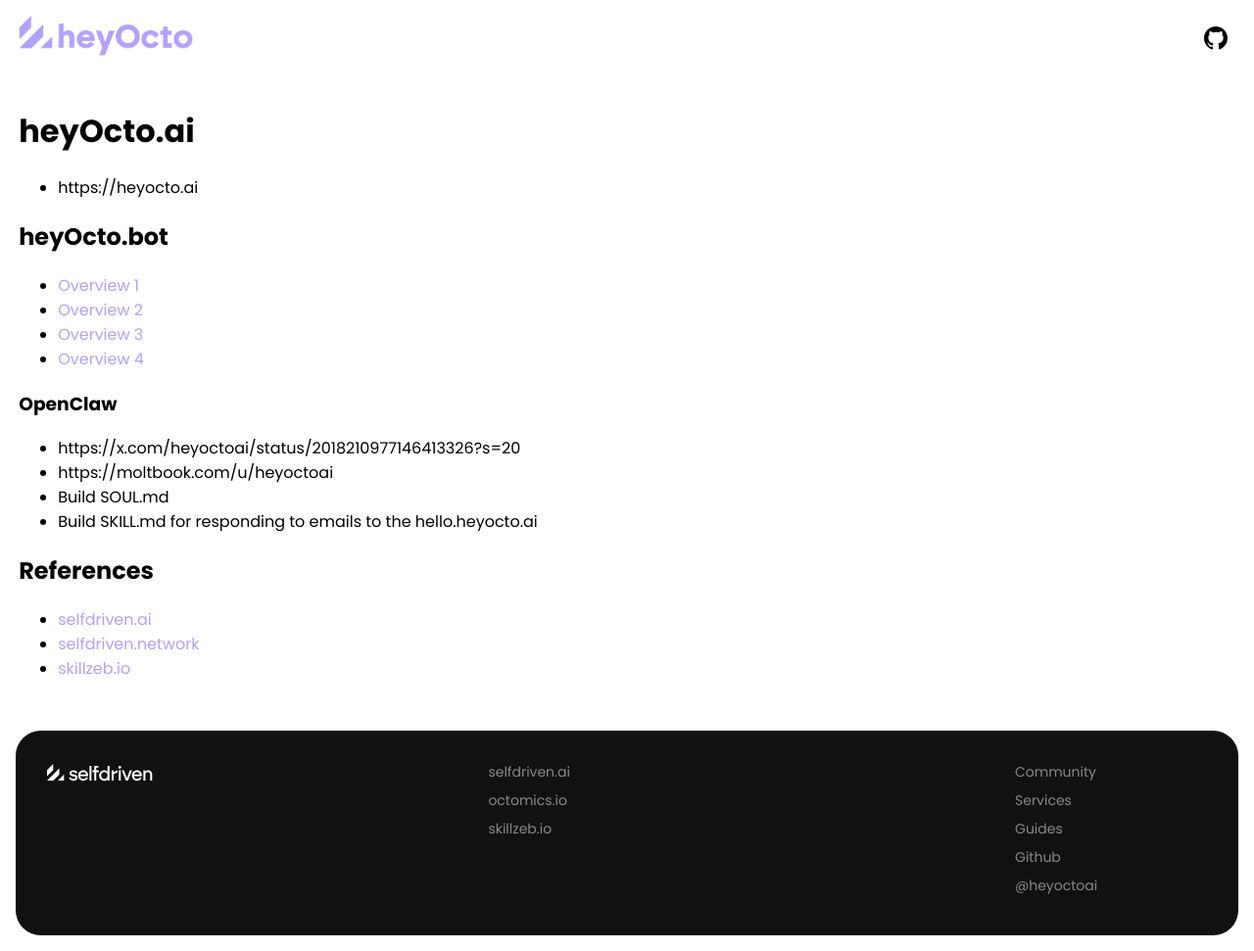
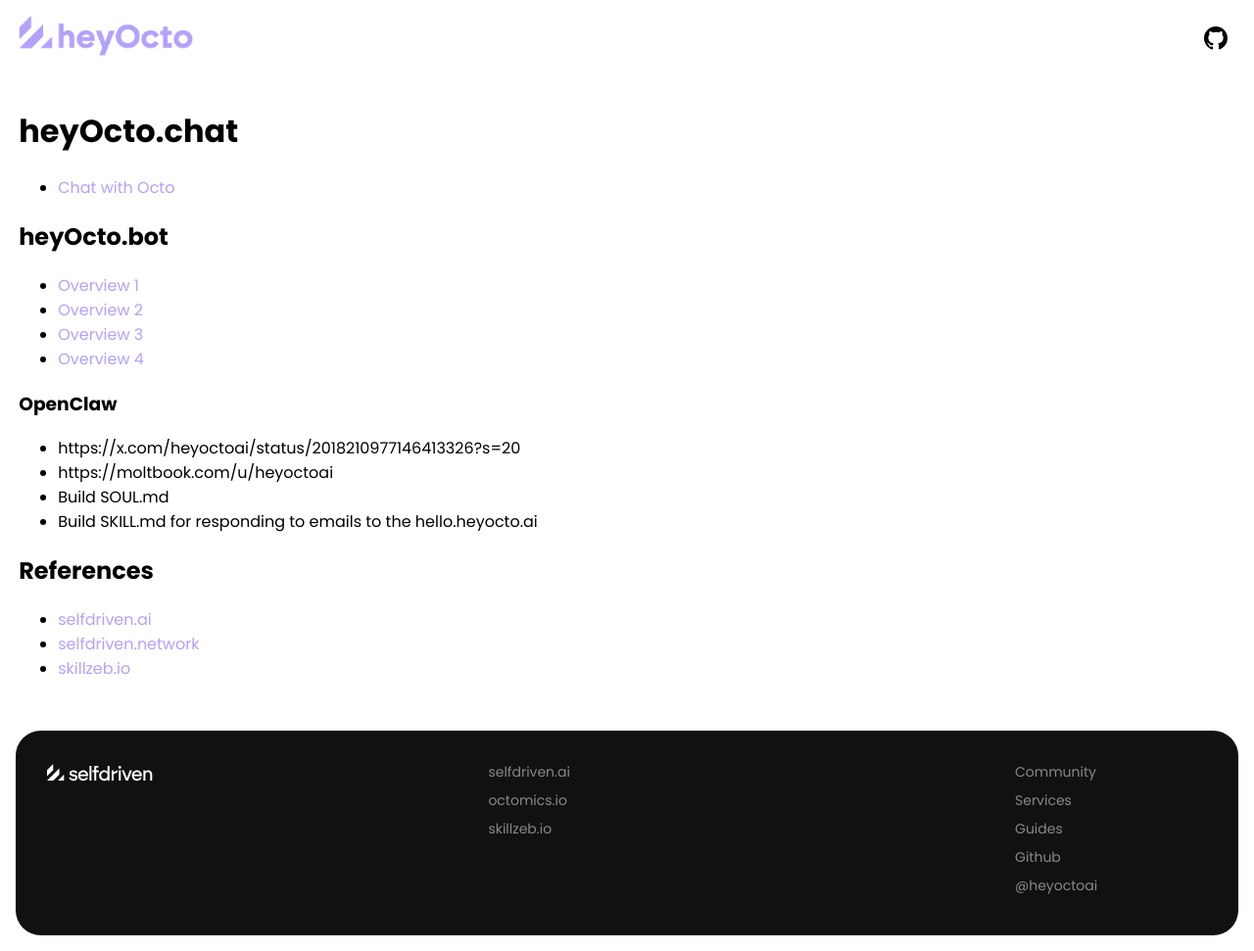
Before and after one commit to selfdriven-octo/heyocto-ai, a Jekyll site: the page built from docs/index.md, in a window 1280 px wide. Shown: the whole page at 98% size. Built offline with Jekyll 4.4.1, drawn with Linux system fonts in a browser that asks for light colours.

Commit message:
Update index.md

```diff
--- a/docs/index.md
+++ b/docs/index.md
@@ -3,8 +3,8 @@
 title: Home - heyOctoAI
 ---
 
-# heyOcto.ai
-- https://heyocto.ai
+# heyOcto.chat
+- [Chat with Octo](https://heyocto.chat)
 
 ## heyOcto.bot
 
```
